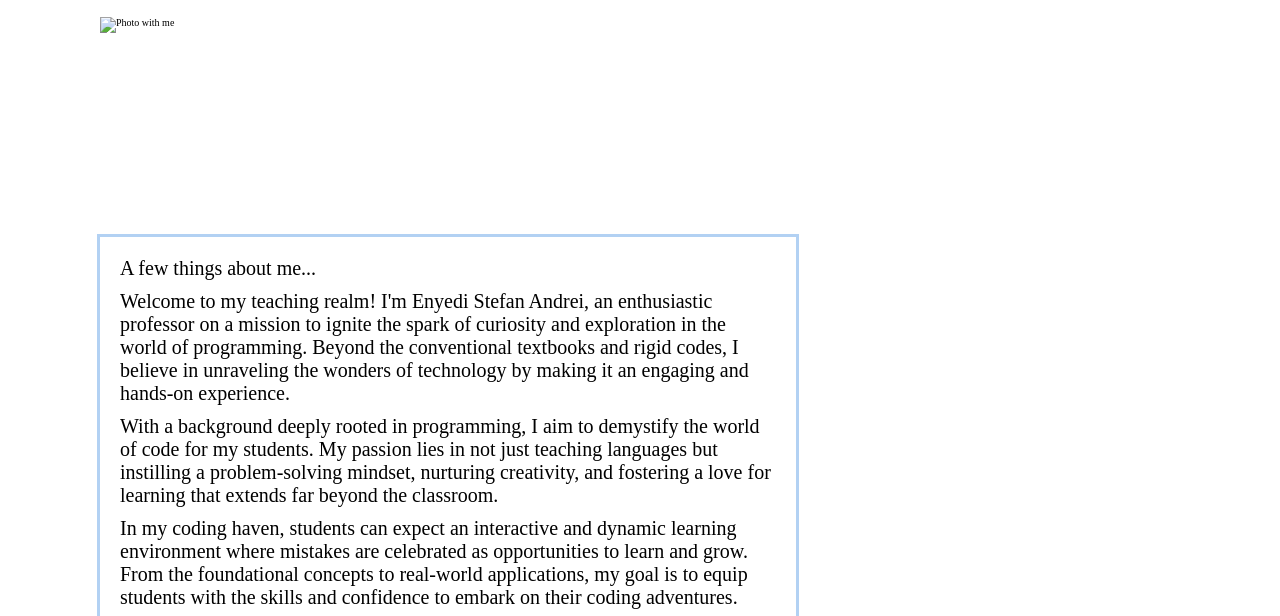
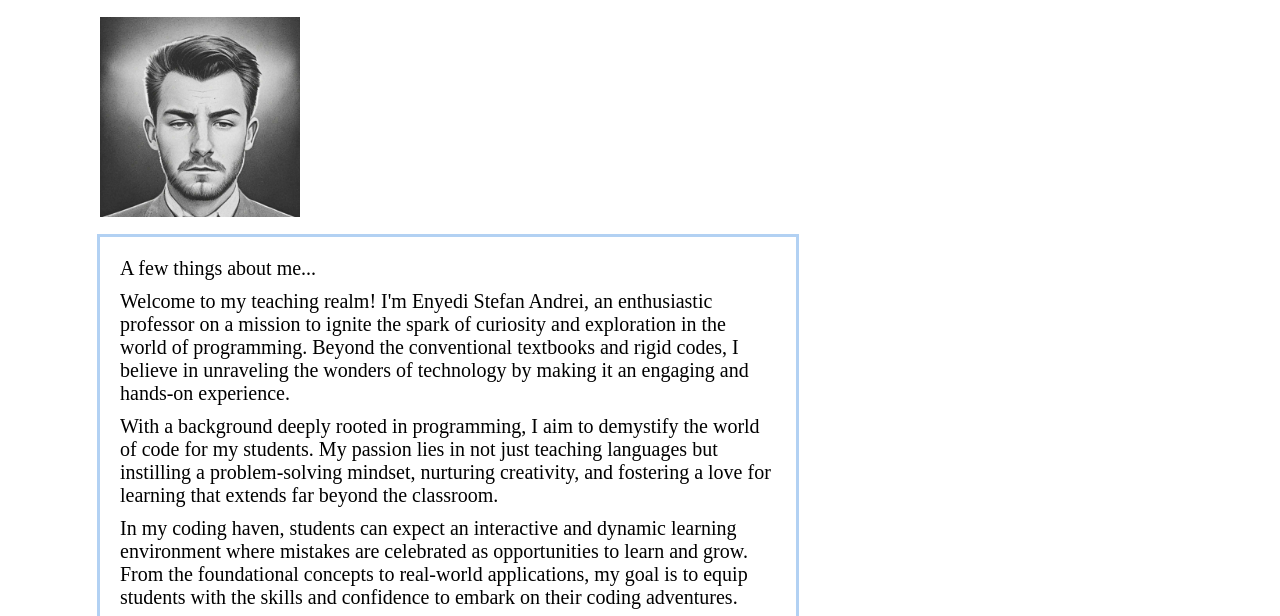
Before and after one commit to StefanEnyedi/site-awd, a website: page dist/about.html in a window 1280 px wide. Shown: the part 163-779 px from the top of the page. Drawn offline with nearby package versions, Linux system fonts and the light colour scheme; the site is published under a folder, as on GitHub Pages, so addresses that start at the root find nothing; a script that the page names is missing.

Commit message:
some minor changes3

```diff
--- a/dist/about.html
+++ b/dist/about.html
@@ -51,12 +51,7 @@
     </nav>
     <section class="aboutMe">
       <h1>Experienced and Passionate Professor</h1>
-      <img
-        src="/dist/img/me.jpg"
-        width="200"
-        height="200px"
-        alt="Photo with me"
-      />
+      <img src="img/me.jpg" width="200" height="200px" alt="Photo with me" />
       <div class="me">
         <p>A few things about me...</p>
         <p>
```
